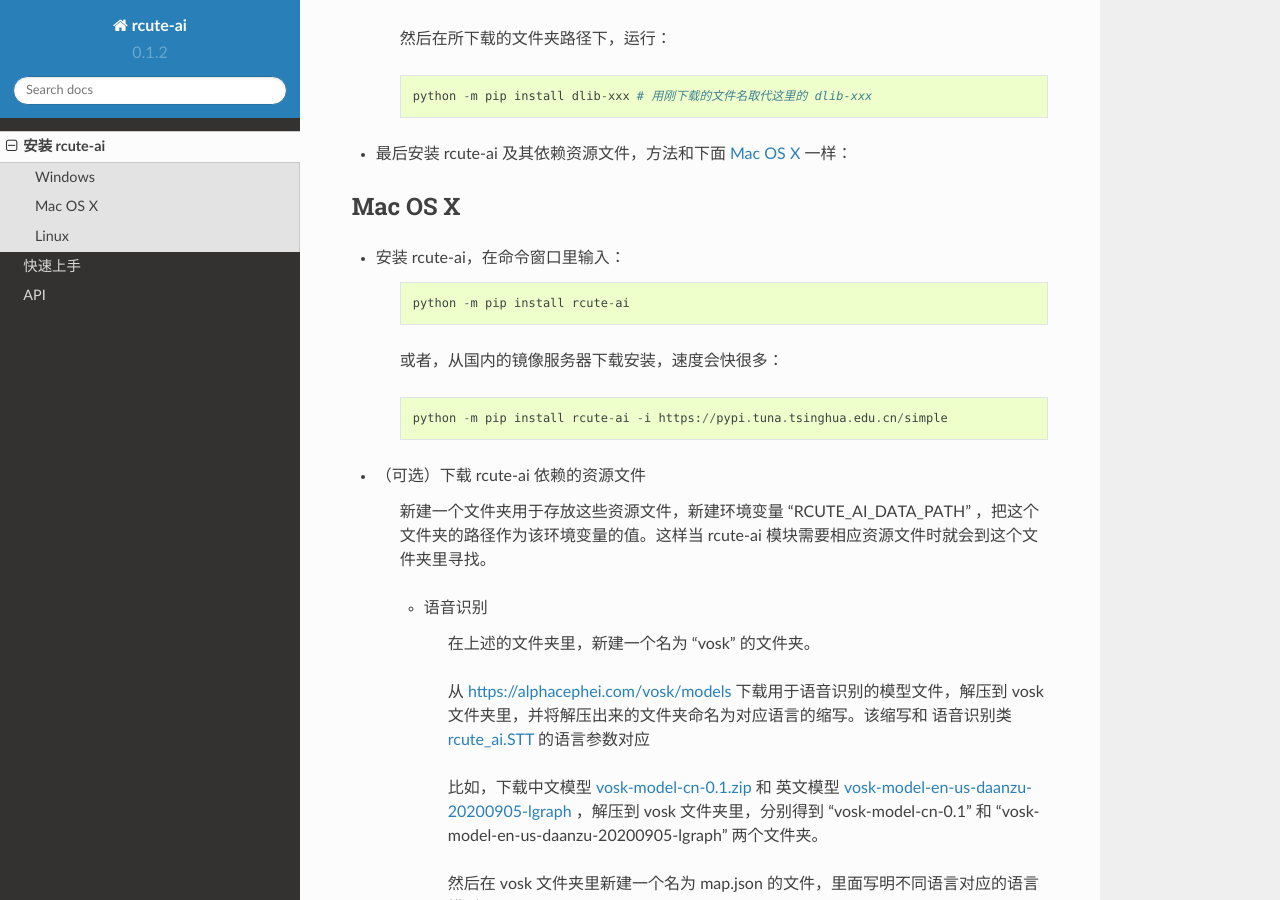
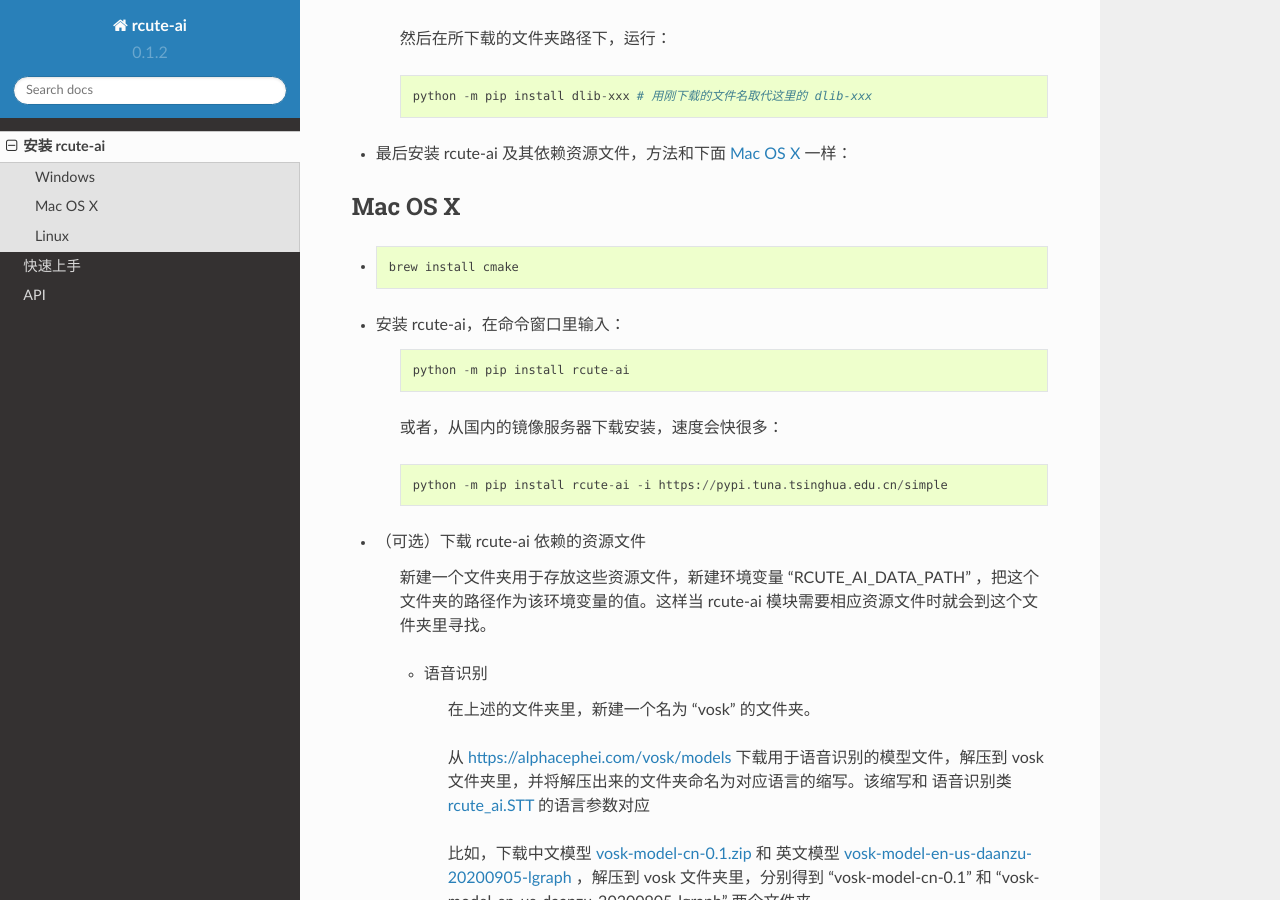
Before and after one commit to r-cute/rcute-ai, a Sphinx documentation site: the page built from docs/source/installation.rst, in a window 1280 px wide and 900 px high, scrolled down 549 px. Built offline with Sphinx 7.4.7 and the Read the Docs theme 2.0.0, drawn with Linux system fonts in a browser that asks for light colours.

```diff
--- a/docs/source/installation.rst
+++ b/docs/source/installation.rst
@@ -30,6 +30,10 @@
 
 Mac OS X
 ++++++++++++
+
+* .. code::
+
+    brew install cmake
 
 * 安装 rcute-ai，在命令窗口里输入：
 
```
Also changed, not shown: 2 other files.
